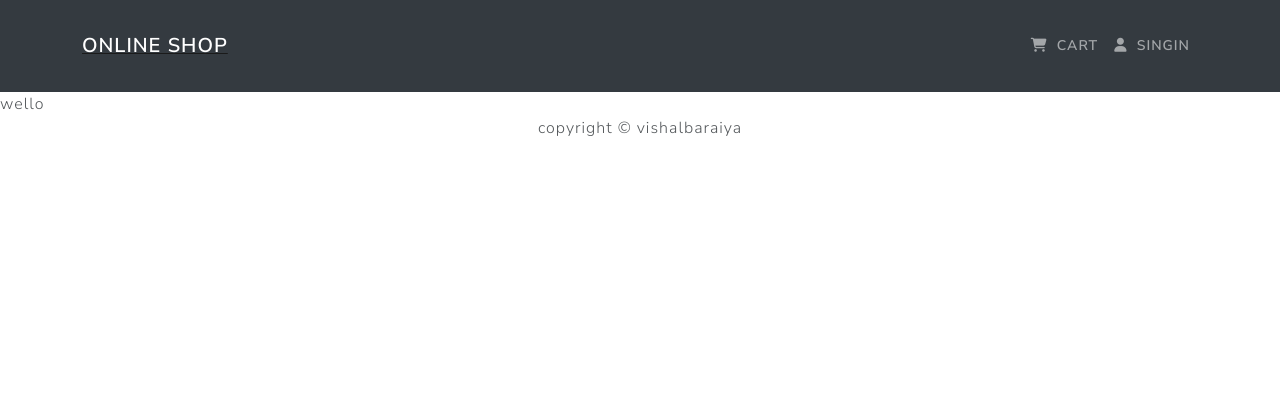
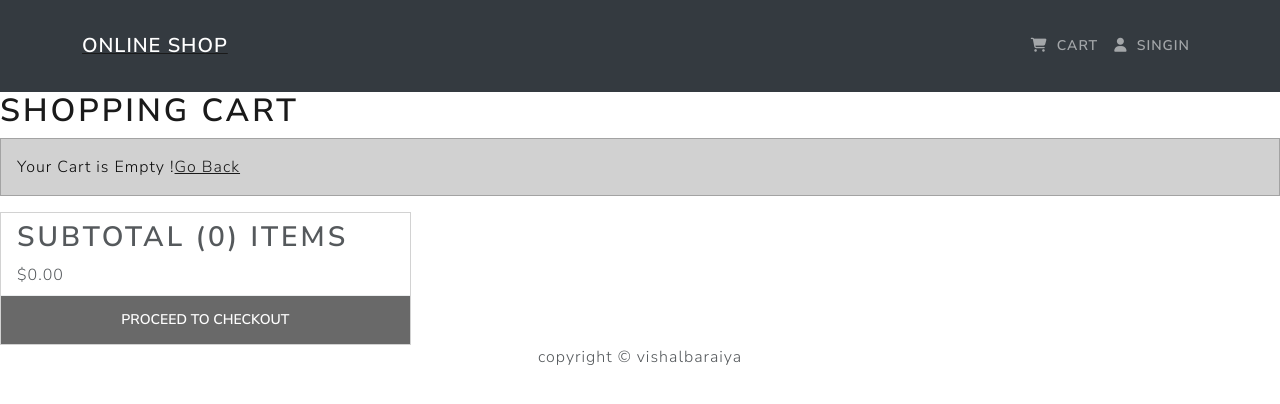
Before and after one commit to baraiya9723/Amazon_clone, a React (Create React App) app in the folder frontend/: page /cart in a window 1280 px wide. Shown: the top 404 px of the page. Built offline with nearby package versions, Linux system fonts and the light colour scheme.

Commit message:
cart secction is done

```diff
--- /dev/null
+++ b/frontend/src/components/Message.jsx
@@ -0,0 +1,8 @@
+import React from "react";
+import { Alert } from "react-bootstrap";
+
+const Message = ({ variant, children }) => {
+  return <Alert variant={variant}>{children}</Alert>;
+};
+
+export default Message;
--- a/frontend/src/redux/reducers/cartReducer.js
+++ b/frontend/src/redux/reducers/cartReducer.js
@@ -39,4 +39,6 @@ const initialState = {
     }
   };
 
+
+
   export default cartReducer;
--- a/frontend/src/redux/store.js
+++ b/frontend/src/redux/store.js
@@ -1,13 +1,20 @@
 import { createStore, applyMiddleware } from 'redux';
 import { thunk } from 'redux-thunk';
 import rootReducer from './reducers';
+import { loadState, saveState } from '../utils/localStorageUtils';
 
-const initialState = {}; // Your initial state
+const preloadedState = loadState(); // Your initial state
 
 const store = createStore(
     rootReducer,
-    initialState,
+    preloadedState,
     applyMiddleware(thunk)
 );
 
+store.subscribe(() => {
+    saveState(store.getState());
+});
+
+
+
 export default store;
--- a/frontend/src/screens/Cartscreen.jsx
+++ b/frontend/src/screens/Cartscreen.jsx
@@ -1,10 +1,120 @@
-import React from 'react'
+import React, { useEffect } from "react";
+import Message from "../components/Message";
+import { Link, useNavigate } from "react-router-dom";
+import { useDispatch, useSelector } from "react-redux";
+import {
+  Row,
+  Col,
+  Form,
+  Button,
+  Card,
+  Image,
+  ListGroup,
+  ListGroupItem,
+} from "react-bootstrap";
+import { addToCart, removeFromCart } from "../redux/actions/cartAction";
 
-function Cartscreen() {
-    return (
-       <>
-       wello</>
-    )
-}
+const CartScreen = () => {
+//   const productId = 0
+//   const qty = location.search ? Number(location.search.split("=")[1]) : 1;
+  const dispatch = useDispatch();
+  const navigator = useNavigate()
 
-export default Cartscreen
+//   useEffect(() => {
+//     if (productId) {
+//       dispatch(addToCart(productId, qty));
+//     }
+//   }, [dispatch, productId, qty]);
+
+  const cartItems = useSelector((state) => state?.cartReducer?.cartItems);
+  const removeFromCartHandler = (id) => {
+    dispatch(removeFromCart(id));
+  };
+
+  const checkout = () => {
+    navigator("/login?redirect=shipping");
+  };
+  return (
+    <>
+      <Row style={{display:'flex',flexDirection:'column',justifyContent:'center'}}>
+        <Col >
+          <h1>Shopping Cart</h1>
+          {cartItems?.length === 0 ? (
+            <Message>
+              Your Cart is Empty !<Link to="/">Go Back</Link>
+            </Message>
+          ) : (
+            <ListGroup variant="flush">
+              {cartItems?.map((item) => (
+                <ListGroupItem>
+                  <Row>
+                    <Col md={2}>
+                      <Image src={item.image} alt={item.name} fluid rounded />
+                    </Col>
+                    <Col md={3}>
+                      <Link to={`/product/${item.product}`}>{item.name}</Link>
+                    </Col>
+                    <Col md={2}>${item.price}</Col>
+                    <Col md={2}>
+                      <Form.Control
+                        as="select"
+                        value={item.qty}
+                        onChange={(e) =>
+                          dispatch(
+                            addToCart(item.product, Number(e.target.value))
+                          )
+                        }
+                      >
+                        {[...Array(item.countInStock).keys()].map((x) => (
+                          <option key={x + 1} value={x + 1}>
+                            {x + 1}
+                          </option>
+                        ))}
+                      </Form.Control>
+                      <Button
+                        type="button"
+                        variant="light"
+                        onClick={() => removeFromCartHandler(item.product)}
+                      >
+                        <i
+                          className="fa fa-trash text-danger"
+                          aria-hidden="true"
+                        ></i>
+                      </Button>
+                    </Col>
+                  </Row>
+                </ListGroupItem>
+              ))}
+            </ListGroup>
+          )}
+        </Col>
+        <Col md={4}>
+          <Card>
+            <ListGroup variant="flush">
+              <ListGroupItem>
+                <h2>
+                  subtotal ({cartItems?.reduce((acc, item) => acc + item.qty, 0)}
+                  ) items
+                </h2>
+                $
+                {cartItems
+                  ?.reduce((acc, item) => acc + item.qty * item.price, 0)
+                  .toFixed(2)}
+              </ListGroupItem>
+              <Button
+                type="button"
+                className="btn-block"
+                disabled={cartItems?.length === 0}
+                onClick={checkout}
+              >
+                Proceed to checkOut
+              </Button>
+            </ListGroup>
+          </Card>
+        </Col>
+      </Row>
+    </>
+  );
+};
+
+export default CartScreen;
--- /dev/null
+++ b/frontend/src/utils/localStorageUtils.js
@@ -0,0 +1,28 @@
+// localStorageUtils.js
+export const loadState = () => {
+    try {
+        const serializedState = localStorage.getItem('reduxState');
+        if (serializedState === null) {
+            return undefined; // No state in localStorage
+        }
+        return JSON.parse(serializedState);
+    } catch (err) {
+        console.error('Error loading state from localStorage:', err);
+        return undefined;
+    }
+};
+
+
+export const saveState = (state) => {
+    try {
+        // Persist only specific parts of the state
+        const stateToPersist = {
+            cart: state.cartReducer.cartItems, // For example, persist only the cart
+            // user: state.user, // And maybe the user data
+        };
+        const serializedState = JSON.stringify(stateToPersist);
+        localStorage.setItem('reduxState', serializedState);
+    } catch (err) {
+        console.error('Error saving state to localStorage:', err);
+    }
+};
```
